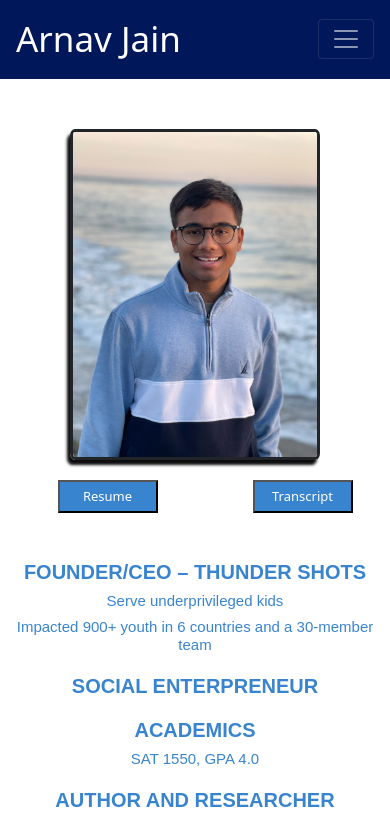
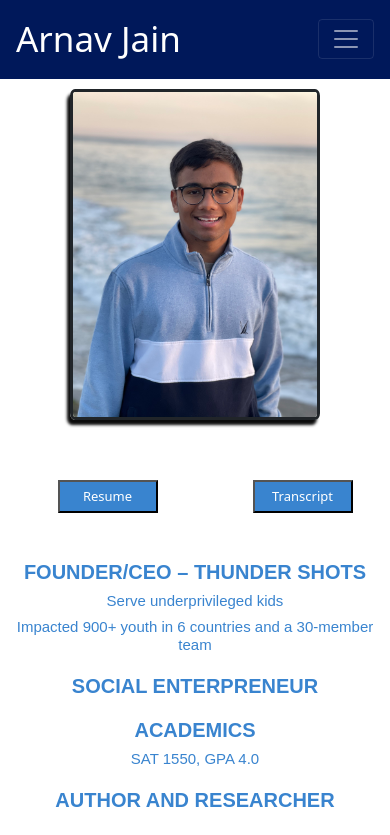
Before and after one commit to rbalonek/arnav-portfolio, a React (Create React App) app: page / in a window 390 px wide. Shown: the top 835 px of the page. Built offline with nearby package versions, Linux system fonts and the light colour scheme.

Commit message:
Sizing Ipad

```diff
--- a/src/App.js
+++ b/src/App.js
@@ -1,7 +1,7 @@
 import "./App.css";
 import Layout from "./layout/Layout.jsx";
 import { Route, Switch } from "react-router-dom";
-import MainContainer from "./containers/MainContainer";
+// import MainContainer from "./containers/MainContainer";
 import MultiPageContainer from "./containers/MultiPageContainer";
 
 function App() {
--- a/src/components/NavBar/NavBar.jsx
+++ b/src/components/NavBar/NavBar.jsx
@@ -1,6 +1,6 @@
 import React from "react";
 import "./NavBar.css";
-import { Navbar, NavDropdown } from "react-bootstrap";
+import { Navbar } from "react-bootstrap";
 
 const NavBar = () => {
   return (
--- a/src/components/New Components/Landing/Landing.css
+++ b/src/components/New Components/Landing/Landing.css
@@ -246,6 +246,24 @@
   }
 }
 
+@media (max-width: 768px) {
+  .landing__image {
+    /* height: 80vh; */
+    width: 300px;
+    /* max-height: 600px; */
+    position: relative;
+    border: solid;
+    box-shadow: -3px 5px 3px 0 #0c0c0c;
+    border-radius: 2%;
+    top: 10px;
+  }
+
+  .landing__container {
+    min-height: 900px;
+    /* min-height: 100vh; */
+  }
+}
+
 @media (max-width: 700px) {
   .landing__right {
     width: 100%;
--- a/src/components/New Components/Leadership/LeadershipCard/LeadershipCard.jsx
+++ b/src/components/New Components/Leadership/LeadershipCard/LeadershipCard.jsx
@@ -1,6 +1,6 @@
 import React from "react";
 import "./LeadershipCard.css";
-import { Button } from "react-bootstrap";
+// import { Button } from "react-bootstrap";
 
 export default function LeadershipCard(props) {
   return (
--- a/src/screens/OnePage/OnePage.jsx
+++ b/src/screens/OnePage/OnePage.jsx
@@ -5,7 +5,6 @@ import SocialImpact from "../../components/New Components/SocialImpact/SocialImp
 import AcademicAndSummer from "../../components/New Components/AcademicAndSummer/AcademicAndSummer";
 import Leadership from "../../components/New Components/Leadership/Leadership";
 import Awards from "../../components/New Components/Awards/Awards";
-import Research from "../../components/New Components/Research/Research";
 import NewResearch from "../../components/New Components/Research/NewResearch/NewResearch";
 
 export default function OnePage() {
```
